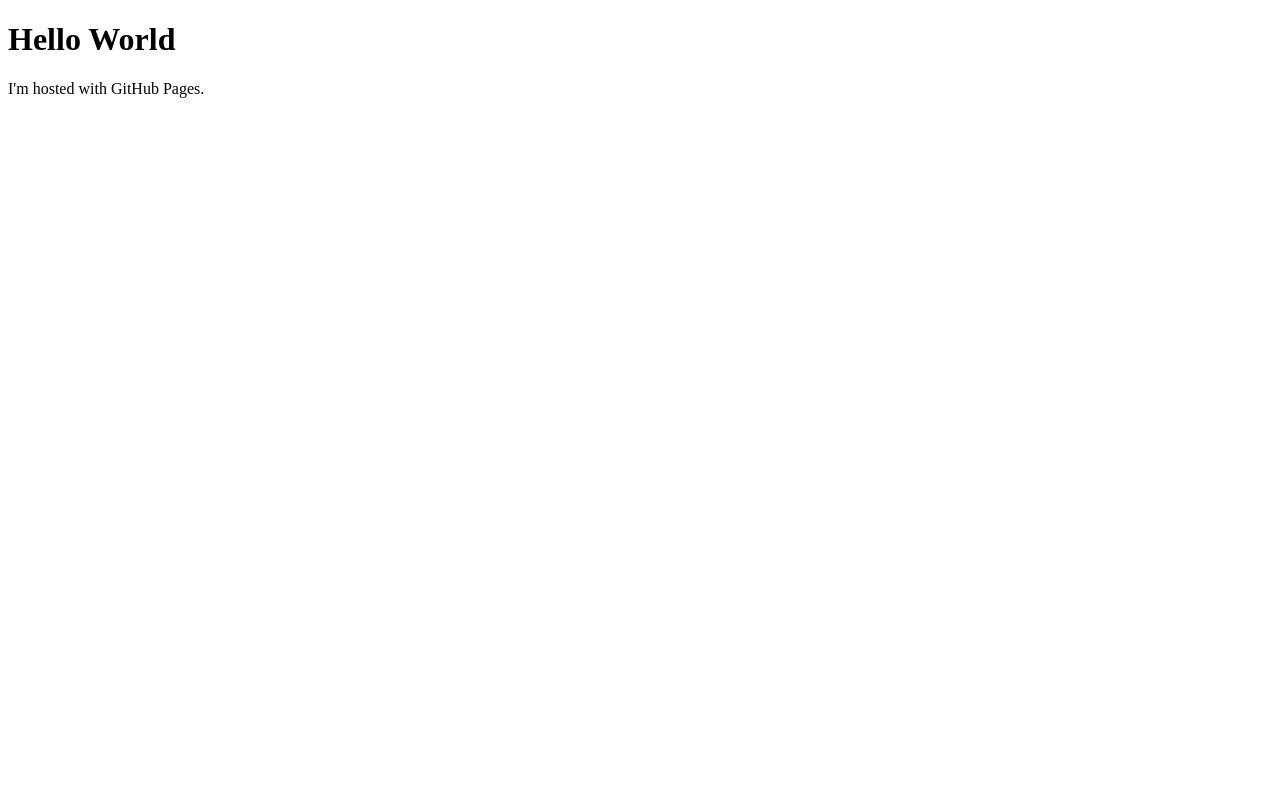
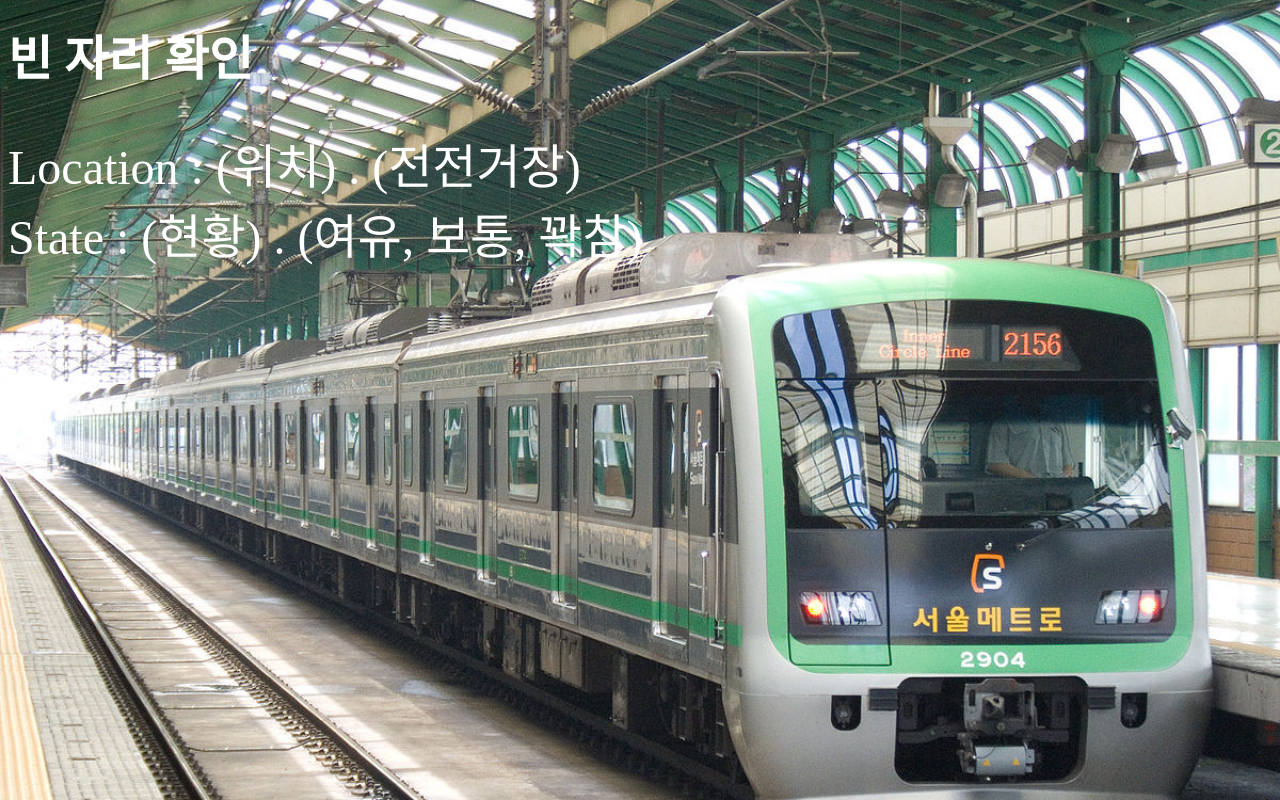
Before and after one commit to Ray-Basic/Ray-Basic.github.io, a plain HTML site: page index.html in a window 1280 px wide. Drawn offline with Linux system fonts and the light colour scheme.

Commit message:
Update index.html

```diff
--- a/index.html
+++ b/index.html
@@ -1,7 +1,19 @@
 <!DOCTYPE html>
 <html>
+<head>
+	<meta charset="UTF-8" http-equiv="refresh" content="15">
+</head>
 <body>
-<h1>Hello World</h1>
-<p>I'm hosted with GitHub Pages.</p>
+	<h2><font size='30' color="white"> 빈 자리 확인</font></h2>
+    <br>
+	<font size='20' color="white"> Location : (위치) . (전전거장)</font>
+    <br>
+	<font size='20' color="white"> State : (현황) . (여유, 보통, 꽉참)</font>
 </body>
+<style>
+	body{
+		background-image : url('images/Seoul-Metro.jpg');
+        background-size: cover;
+	}
+</style>
 </html>
```
